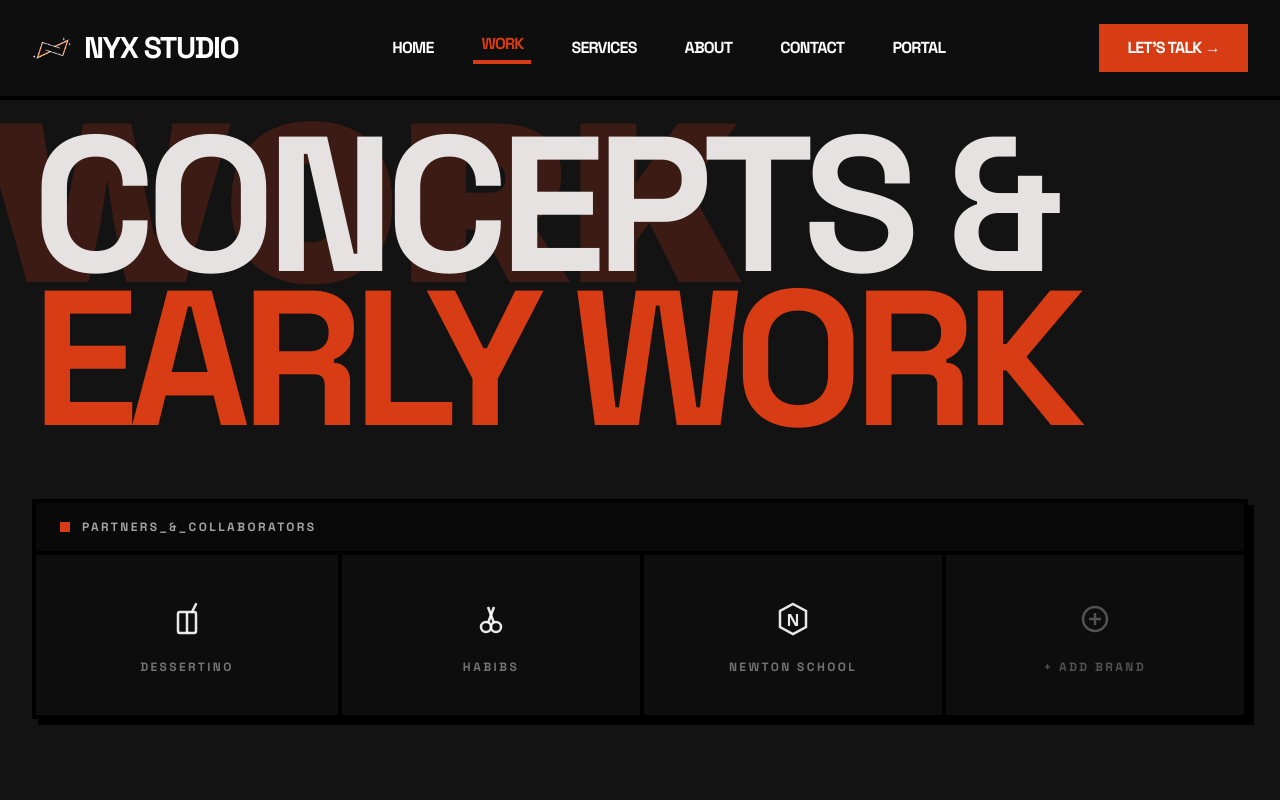
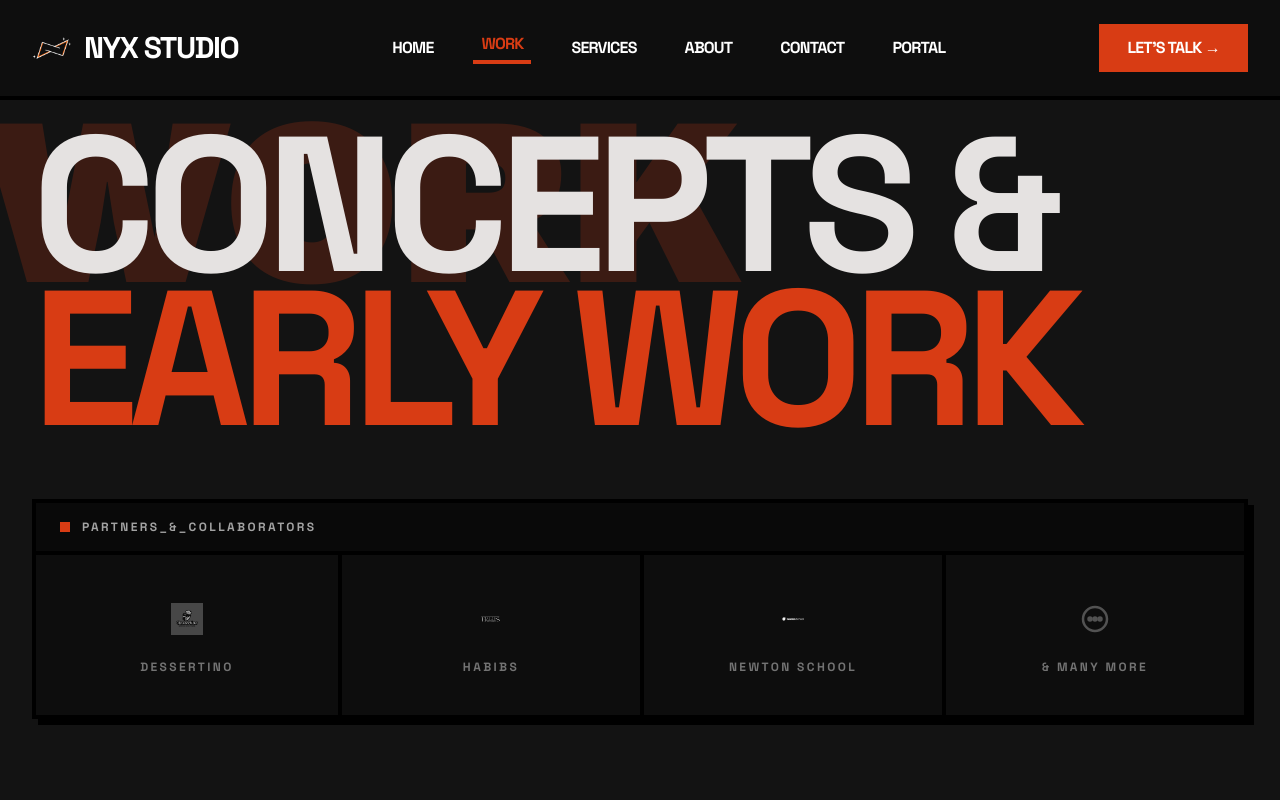
Before and after one commit to atharvgit2005/NYX, a Next.js app: page /work in a window 1280 px wide. Shown: the top 800 px of the page. Built offline with nearby package versions, Linux system fonts and the light colour scheme; a web font is replaced by a local one.

Commit message:
design(work): integrate actual brand logo files styled as stagnant monochrome shapes inside partner grid and rename final card label to & many more

```diff
--- a/src/app/work/page.tsx
+++ b/src/app/work/page.tsx
@@ -1,5 +1,6 @@
 import type { Metadata } from "next";
 import Link from "next/link";
+import Image from "next/image";
 import { WorkAnimations } from "../components/WorkAnimations";
 import { WorkGrid } from "../components/WorkGrid";
 import "../page.css";
@@ -149,12 +150,16 @@ export default function AdWorkPage() {
                             <div className="grid grid-cols-2 md:grid-cols-4 divide-y-4 md:divide-y-0 md:divide-x-4 divide-black">
                                 {/* Dessertino */}
                                 <div className="p-8 flex flex-col items-center justify-center text-center bg-transparent group min-h-[160px] hover:bg-[#121212] transition-colors duration-300">
-                                    <div className="mb-4 h-12 flex items-center justify-center text-white/90 group-hover:text-white transition-colors">
-                                        <svg viewBox="0 0 40 40" className="h-10 w-10 fill-none stroke-current" strokeWidth="2.5" xmlns="http://www.w3.org/2000/svg">
-                                            <rect x="11" y="13" width="18" height="21" rx="2" />
-                                            <line x1="20" y1="13" x2="20" y2="34" />
-                                            <line x1="25" y1="13" x2="29" y2="5" strokeLinecap="round" />
-                                        </svg>
+                                    <div className="mb-4 h-12 w-full flex items-center justify-center relative">
+                                        <div className="relative h-8 w-28" style={{ mixBlendMode: 'screen' }}>
+                                            <Image
+                                                src="/logo/Dessertino-Logo.png"
+                                                alt="Dessertino"
+                                                fill
+                                                className="object-contain filter invert grayscale brightness-[1.5]"
+                                                unoptimized
+                                            />
+                                        </div>
                                     </div>
                                     <span className="font-headline text-[10px] sm:text-xs font-black uppercase tracking-[0.2em] text-neutral-500 group-hover:text-white transition-colors duration-300">
                                         DESSERTINO
@@ -163,14 +168,16 @@ export default function AdWorkPage() {
 
                                 {/* Habibs */}
                                 <div className="p-8 flex flex-col items-center justify-center text-center bg-transparent group min-h-[160px] hover:bg-[#121212] transition-colors duration-300">
-                                    <div className="mb-4 h-12 flex items-center justify-center text-white/90 group-hover:text-white transition-colors">
-                                        <svg viewBox="0 0 40 40" className="h-10 w-10 fill-none stroke-current" strokeWidth="2.5" xmlns="http://www.w3.org/2000/svg">
-                                            {/* Stylized scissors/beauty motif */}
-                                            <circle cx="15" cy="28" r="5" />
-                                            <circle cx="25" cy="28" r="5" />
-                                            <line x1="17" y1="24" x2="23" y2="8" />
-                                            <line x1="23" y1="24" x2="17" y2="8" />
-                                        </svg>
+                                    <div className="mb-4 h-12 w-full flex items-center justify-center relative">
+                                        <div className="relative h-6 w-24" style={{ mixBlendMode: 'screen' }}>
+                                            <Image
+                                                src="/logo/Habibs.png"
+                                                alt="Habibs"
+                                                fill
+                                                className="object-contain filter invert grayscale brightness-[1.5]"
+                                                unoptimized
+                                            />
+                                        </div>
                                     </div>
                                     <span className="font-headline text-[10px] sm:text-xs font-black uppercase tracking-[0.2em] text-neutral-500 group-hover:text-white transition-colors duration-300">
                                         HABIBS
@@ -179,28 +186,34 @@ export default function AdWorkPage() {
 
                                 {/* Newton School */}
                                 <div className="p-8 flex flex-col items-center justify-center text-center bg-transparent group min-h-[160px] hover:bg-[#121212] transition-colors duration-300">
-                                    <div className="mb-4 h-12 flex items-center justify-center text-white/90 group-hover:text-white transition-colors">
-                                        <svg viewBox="0 0 40 40" className="h-10 w-10 fill-none stroke-current" strokeWidth="2.5" xmlns="http://www.w3.org/2000/svg">
-                                            <polygon points="20,5 33,12 33,28 20,35 7,28 7,12" />
-                                            <text x="50%" y="56%" dominantBaseline="middle" textAnchor="middle" className="font-sans font-black text-base fill-current stroke-none">N</text>
-                                        </svg>
+                                    <div className="mb-4 h-12 w-full flex items-center justify-center relative">
+                                        <div className="relative h-6 w-28" style={{ mixBlendMode: 'screen' }}>
+                                            <Image
+                                                src="/logo/Newton-School.png"
+                                                alt="Newton School"
+                                                fill
+                                                className="object-contain filter grayscale brightness-[1.5]"
+                                                unoptimized
+                                            />
+                                        </div>
                                     </div>
                                     <span className="font-headline text-[10px] sm:text-xs font-black uppercase tracking-[0.2em] text-neutral-500 group-hover:text-white transition-colors duration-300">
                                         NEWTON SCHOOL
                                     </span>
                                 </div>
 
-                                {/* Add Brand / Many More */}
-                                <div className="p-8 flex flex-col items-center justify-center text-center bg-transparent group min-h-[160px] hover:bg-[#121212] transition-colors duration-300 cursor-pointer">
+                                {/* & Many More */}
+                                <div className="p-8 flex flex-col items-center justify-center text-center bg-transparent group min-h-[160px] hover:bg-[#121212] transition-colors duration-300">
                                     <div className="mb-4 h-12 flex items-center justify-center text-neutral-600 group-hover:text-white transition-colors">
                                         <svg viewBox="0 0 40 40" className="h-10 w-10 fill-none stroke-current" strokeWidth="2.5" xmlns="http://www.w3.org/2000/svg">
                                             <circle cx="20" cy="20" r="12" />
-                                            <line x1="20" y1="14" x2="20" y2="26" />
-                                            <line x1="14" y1="20" x2="26" y2="20" />
+                                            <circle cx="15" cy="20" r="1.5" fill="currentColor" />
+                                            <circle cx="20" cy="20" r="1.5" fill="currentColor" />
+                                            <circle cx="25" cy="20" r="1.5" fill="currentColor" />
                                         </svg>
                                     </div>
-                                    <span className="font-headline text-[10px] sm:text-xs font-black uppercase tracking-[0.2em] text-neutral-600 group-hover:text-white transition-colors duration-300">
-                                        + ADD BRAND
+                                    <span className="font-headline text-[10px] sm:text-xs font-black uppercase tracking-[0.2em] text-neutral-500 group-hover:text-white transition-colors duration-300">
+                                        &amp; MANY MORE
                                     </span>
                                 </div>
                             </div>
```
Also changed, not shown: 1 other file (tests, documents, lock files or other folders).
